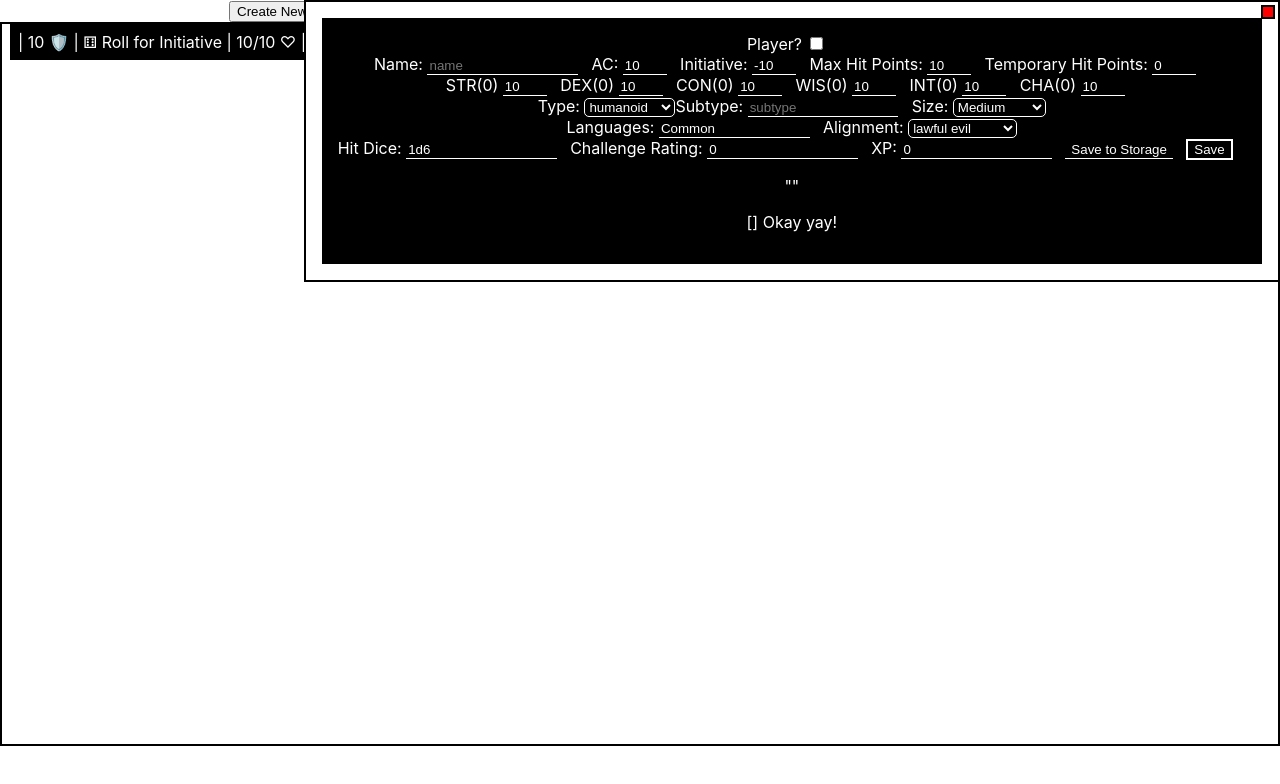
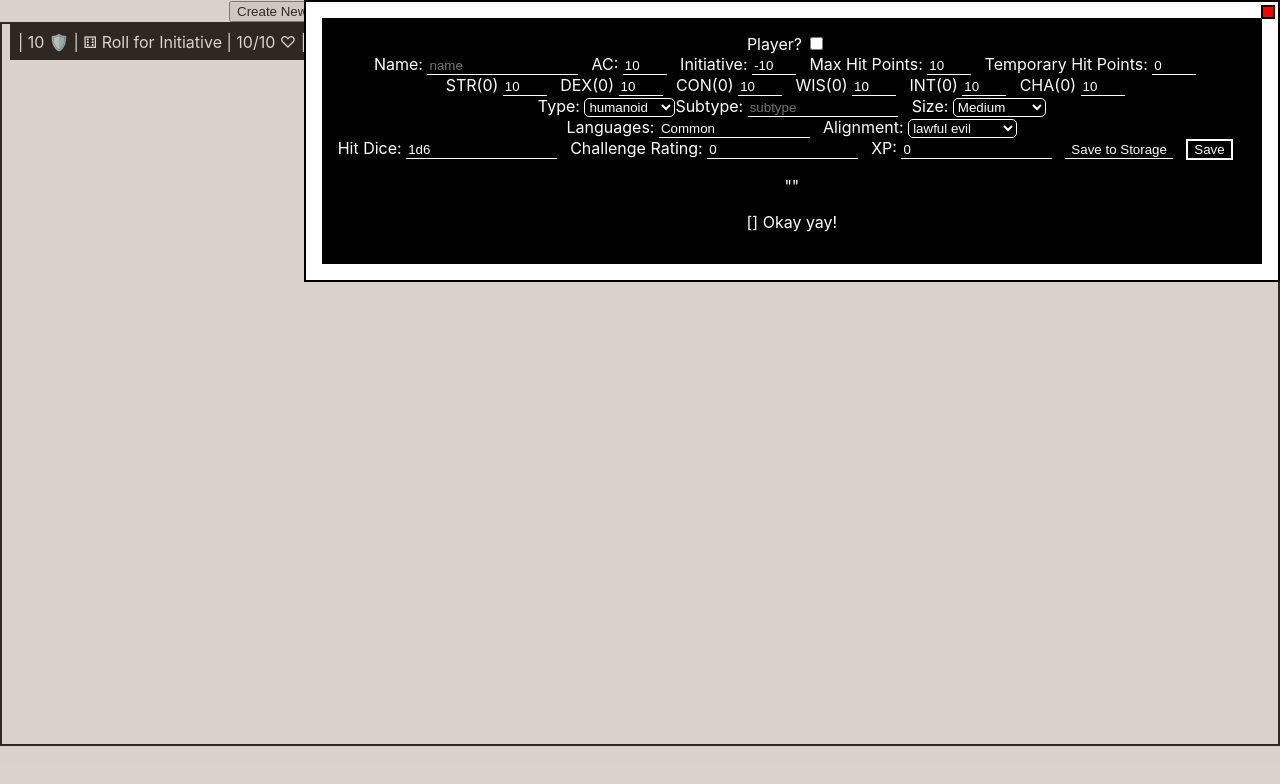
Before and after one commit to brewchetta/monstrous-initiative-tracker, a React (Create React App) app: page / in a window 1280 px wide. Both pictures are taken after a click on the button "Create New Character". Shown: the top 784 px of the page. Built offline with nearby package versions, Linux system fonts and the light colour scheme.

Commit message:
added modal mask to clear detail modal

```diff
--- a/src/components/detail-modal/DetailContainer.css
+++ b/src/components/detail-modal/DetailContainer.css
@@ -5,6 +5,16 @@
   position: fixed;
   right: 0;
   top: 0;
+  z-index: 2;
+}
+
+#modal-mask {
+  background: #8E7A6655;
+  height: 100vh;
+  left: 0;
+  position: absolute;
+  top: 0;
+  width: 100vw;
   z-index: 1;
 }
 
--- a/src/components/detail-modal/DetailContainer.js
+++ b/src/components/detail-modal/DetailContainer.js
@@ -30,10 +30,13 @@ export default function DetailContainer(props) {
   }
 
   return detail && detail.type ? (
-    <div id="detail-modal">
-      <div id="close-detail-modal" onClick={clearDetail}/>
-      {renderDetail()}
-    </div>
+    <>
+      <div id="modal-mask" onClick={clearDetail} />
+      <div id="detail-modal">
+        <div id="close-detail-modal" onClick={clearDetail}/>
+        {renderDetail()}
+      </div>
+    </>
   ) : null
 
 }
```
